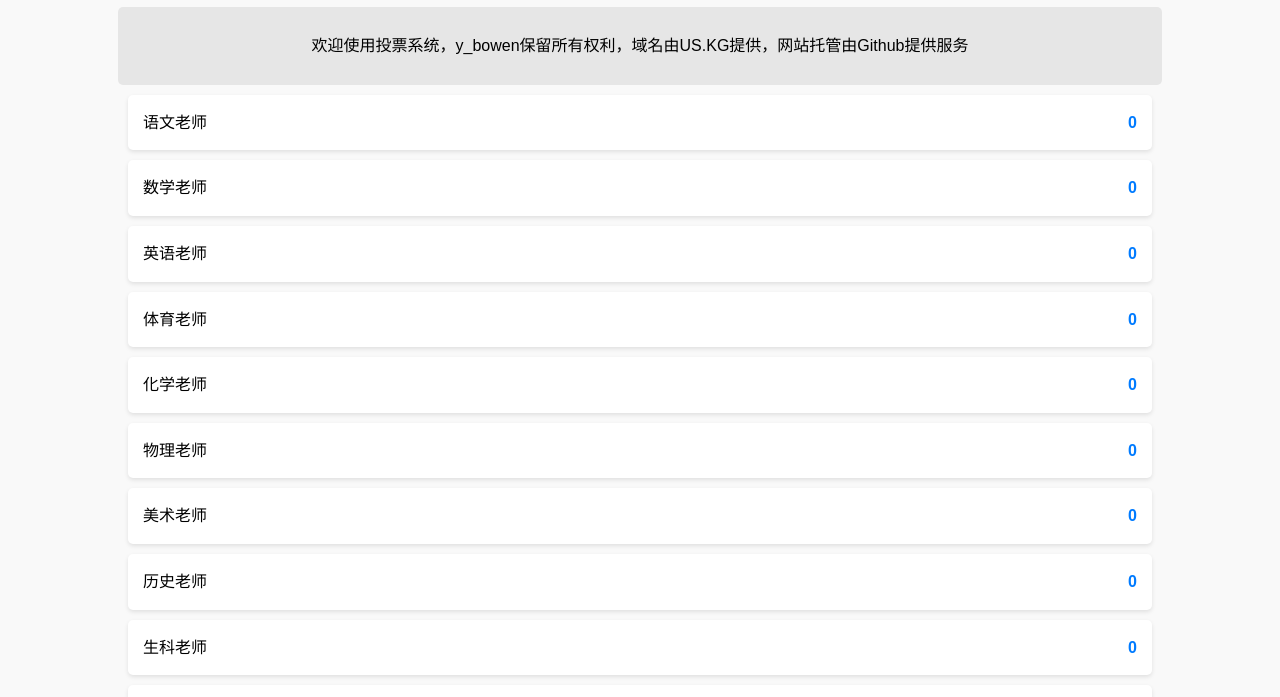
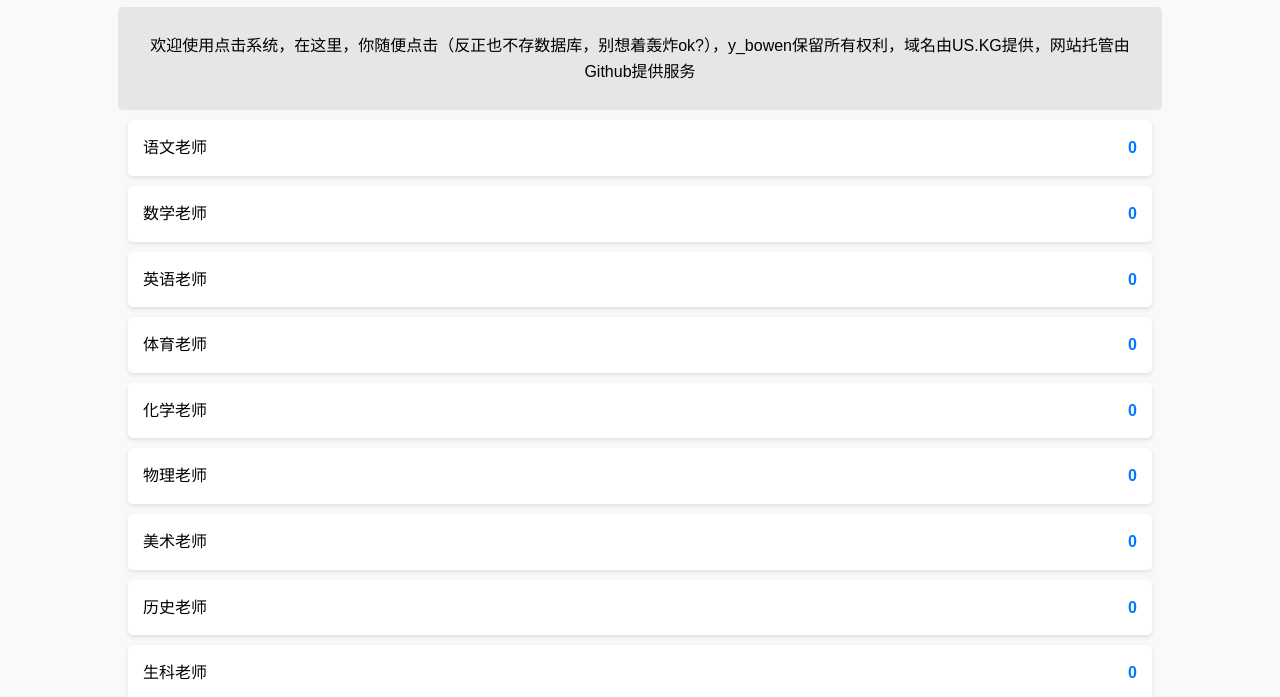
Before and after one commit to tech-bowen/ytsy-list, a plain HTML site: page index.html in a window 1280 px wide. Shown: the part 94-791 px from the top of the page. Drawn offline with Linux system fonts and the light colour scheme.

Commit message:
Update index.html

```diff
--- a/index.html
+++ b/index.html
@@ -4,7 +4,7 @@
 <head>
     <meta charset="UTF-8">
     <meta name="viewport" content="width=device-width, initial-scale=1.0">
-    <title>投票系统</title>
+    <title>点击</title>
     <style>
         /* 全局样式 */
         body {
@@ -90,7 +90,7 @@
     <h1>投票系统</h1>
     <!-- 新增公告栏 -->
     <div id="announcement">
-        <p>欢迎使用投票系统，y_bowen保留所有权利，域名由US.KG提供，网站托管由Github提供服务</p>
+        <p>欢迎使用点击系统，在这里，你随便点击（反正也不存数据库，别想着轰炸ok?），y_bowen保留所有权利，域名由US.KG提供，网站托管由Github提供服务</p>
     </div>
     <ul id="myList"></ul>
     <button id="resetButton">清零数字</button>
@@ -105,7 +105,7 @@
         const password = "bowen666";
 
         // 假设这里是你的列表内容数组，方便批量添加
-        const listContents = ["语文老师", "数学老师", "英语老师", "体育老师", "化学老师", "物理老师", "美术老师", "历史老师", "生科老师", "道法老师", "音乐老师"];
+        const listContents = ["语文老师", "数学老师", "英语老师", "体育老师", "化学老师", "物理老师", "美术老师", "历史老师", "生科老师", "道法老师", "音乐老师", "王家齐"];
 
         listContents.forEach(content => {
             const li = document.createElement('li');
```
